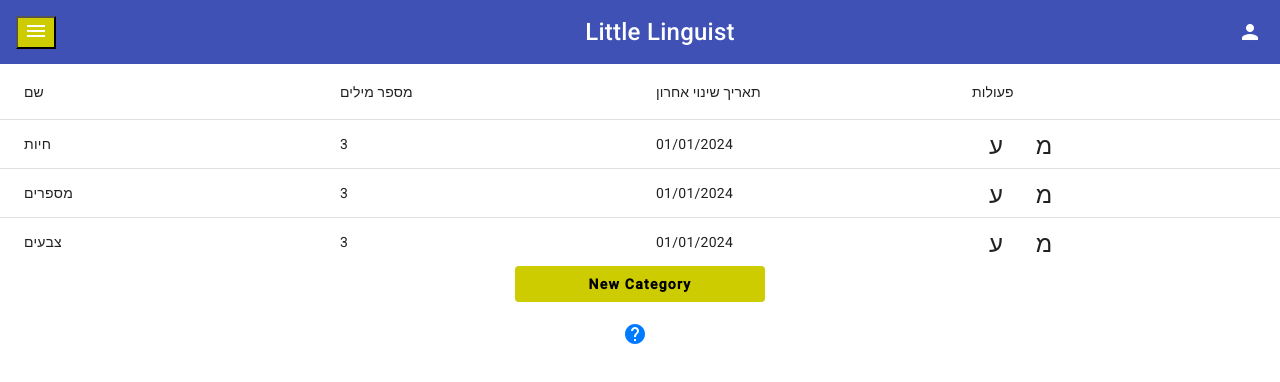
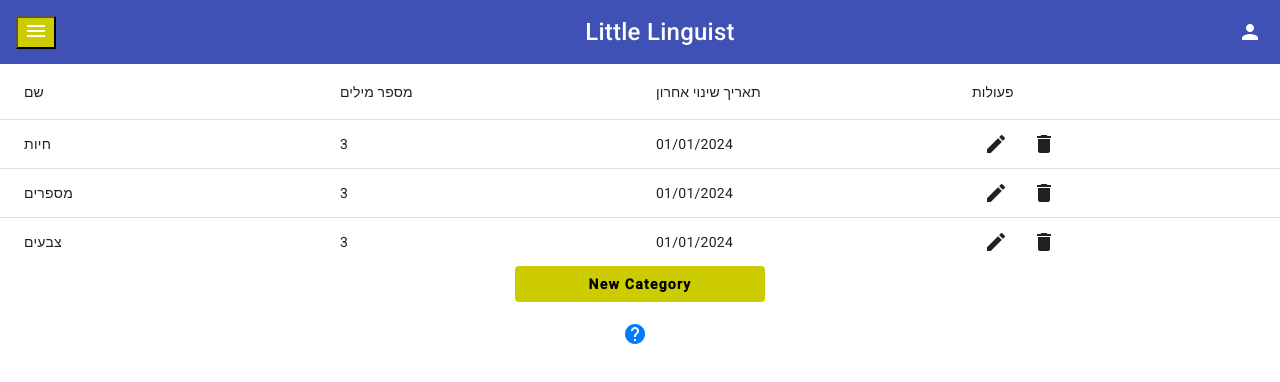
Before and after one commit to eitanso/Little-Linguist, an Angular app: page / in a window 1280 px wide. Shown: the top 382 px of the page. Built offline with nearby package versions, Linux system fonts and the light colour scheme.

Commit message:
fix botoons

```diff
--- a/src/app/categories/categories.component.html
+++ b/src/app/categories/categories.component.html
@@ -18,8 +18,9 @@
   <ng-container matColumnDef="actions">
     <mat-header-cell *matHeaderCellDef>פעולות</mat-header-cell>
     <mat-cell *matCellDef="let category">
-      <button mat-icon-button (click)="editCategory(category)">ערוך</button>
-      <button mat-icon-button (click)="deleteCategory(category)">מחק</button>
+      <button mat-icon-button (click)="editCategory(category)"><mat-icon>edit</mat-icon></button>
+      <button mat-icon-button (click)="deleteCategory(category)">
+        <mat-icon>delete</mat-icon></button>
 
     </mat-cell>
   </ng-container>
--- a/src/app/categories/categories.component.ts
+++ b/src/app/categories/categories.component.ts
@@ -1,9 +1,10 @@
 import { Component } from '@angular/core';
 import { MatButtonModule } from '@angular/material/button';
+import { MatIconModule } from '@angular/material/icon';
 import { MatTableModule } from '@angular/material/table';
 
 @Component({
- imports: [MatTableModule, MatButtonModule],
+ imports: [MatTableModule, MatButtonModule,MatIconModule],
  standalone: true,
   selector: 'app-categories',
   templateUrl: './categories.component.html',
```
